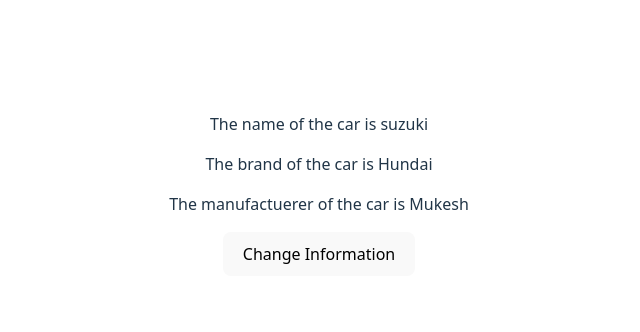
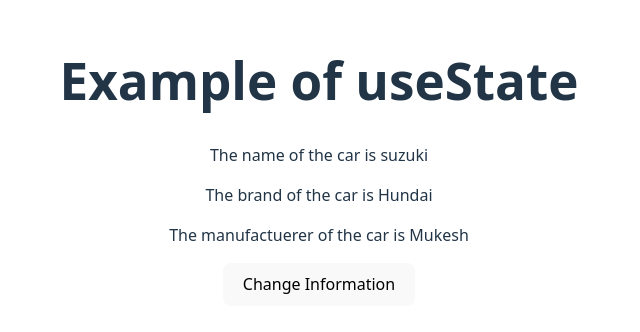
Before and after one commit to Anubhav1603/javascrit_basics, a React (Vite) app in the folder react_practice/: page / in a window 1280 px wide. Shown: the part 214-546 px from the top of the page, without its empty margins (321-961 px from the left). Built offline with nearby package versions, Linux system fonts and the light colour scheme.

Commit message:
feat: add hook heading

```diff
--- a/react_practice/components/carComponent.jsx
+++ b/react_practice/components/carComponent.jsx
@@ -13,10 +13,14 @@
   };
   return (
     <>
+      <h1>Example of useState</h1>
       <p>The name of the car is {carData.name}</p>
       <p>The brand of the car is {carData.brand}</p>
       <p>The manufactuerer of the car is {carData.manufactuerer}</p>
       <button onClick={changeInfo}>Change Information</button>
+      <br />
+      <br />
+      <br />
     </>
   );
 };
```
